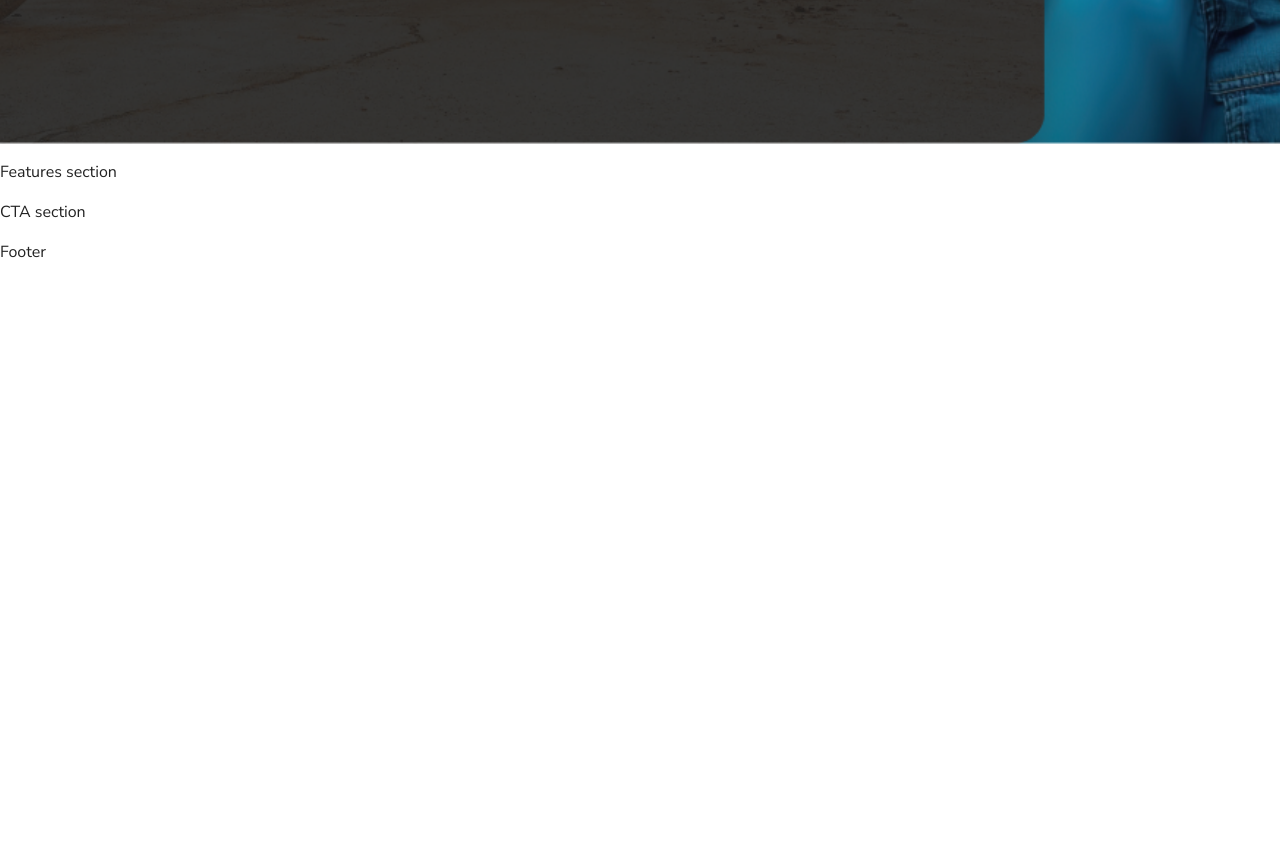
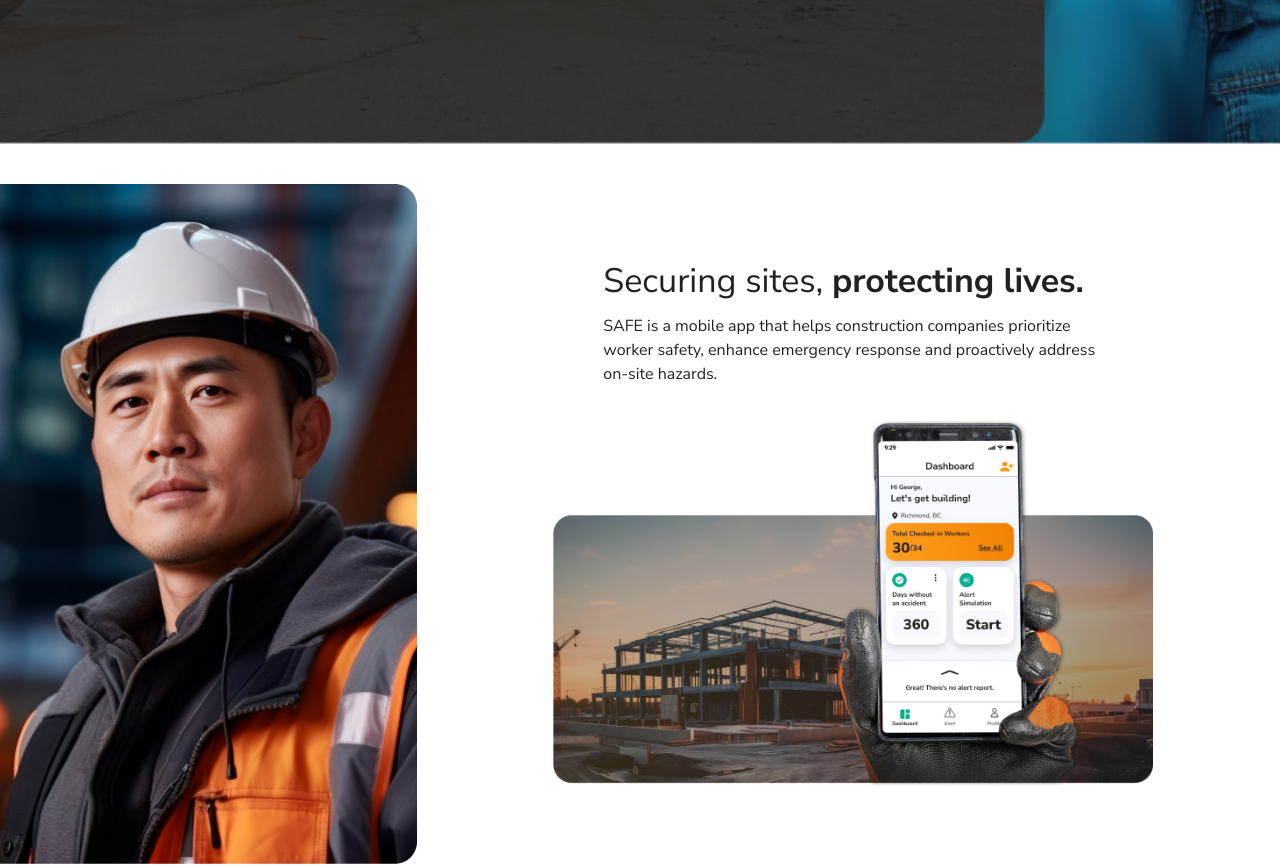
Before and after one commit to rajatchauhan407/safe-land, a Next.js app: page / in a window 1280 px wide. Shown: the part 720-1586 px from the top of the page. Before the commit the page ends 1000 px from the top, so only its background shows below. Built offline with nearby package versions, Linux system fonts and the light colour scheme.

Commit message:
Intro section done

```diff
--- a/src/components/Navigation.tsx
+++ b/src/components/Navigation.tsx
@@ -65,7 +65,7 @@ const NavigationBar = () => {
           <Button
             variant="contained"
             sx={{
-              backgroundColor: "#1e1e1e", //
+              backgroundColor: "#1e1e1e",
               color: "#ffffff",
               fontWeight: 700,
               borderRadius: "24px",
--- a/src/sections/IntroSection.tsx
+++ b/src/sections/IntroSection.tsx
@@ -1,16 +1,62 @@
 import React from "react";
-import { Box, Grid, Typography, Button, Container } from "@mui/material";
-import { styled } from "@mui/system";
+import { Box, Grid, Typography, useTheme } from "@mui/material";
 import Image from "next/image";
 
+const introImageOnePath = "/assets/intro-1.png";
+const introImageTwoPath = "/assets/intro-2.png";
+
 const IntroSection = () => {
+  const theme = useTheme();
+
   return (
-    <Grid container spacing={2}>
-      <Grid item xs={6} md={8}>
-        <Box></Box>
+    <Grid container spacing={0} sx={{ marginTop: "40px" }}>
+      <Grid item xs={12} md={4}>
+        <Box sx={{ width: 418, position: "relative" }}>
+          <Image
+            src={introImageOnePath}
+            alt="Intro Image"
+            width={418}
+            height={545}
+            layout="responsive"
+            objectFit="contain"
+            priority
+          />
+        </Box>
       </Grid>
-      <Grid item xs={6} md={4}>
-        <Box></Box>
+
+      <Grid
+        item
+        xs={12}
+        md={8}
+        sx={{
+          display: "flex",
+          flexDirection: "column",
+          justifyContent: "center",
+          alignItems: "center",
+        }}
+      >
+        <Box sx={{ maxWidth: "500px" }}>
+          <Typography variant="h4" component="h2" gutterBottom>
+            Securing sites,{" "}
+            <span style={{ fontWeight: 700 }}>protecting lives.</span>
+          </Typography>
+          <Typography variant="body1" sx={{ marginBottom: theme.spacing(2) }}>
+            SAFE is a mobile app that helps construction companies prioritize
+            worker safety, enhance emergency response and proactively address
+            on-site hazards.
+          </Typography>
+        </Box>
+        <Box sx={{ width: "600px", marginTop: theme.spacing(2) }}>
+          <Image
+            src={introImageTwoPath}
+            alt="Smaller Image"
+            width={684}
+            height={410}
+            layout="responsive"
+            objectFit="contain"
+            priority
+          />
+        </Box>
       </Grid>
     </Grid>
   );
```
